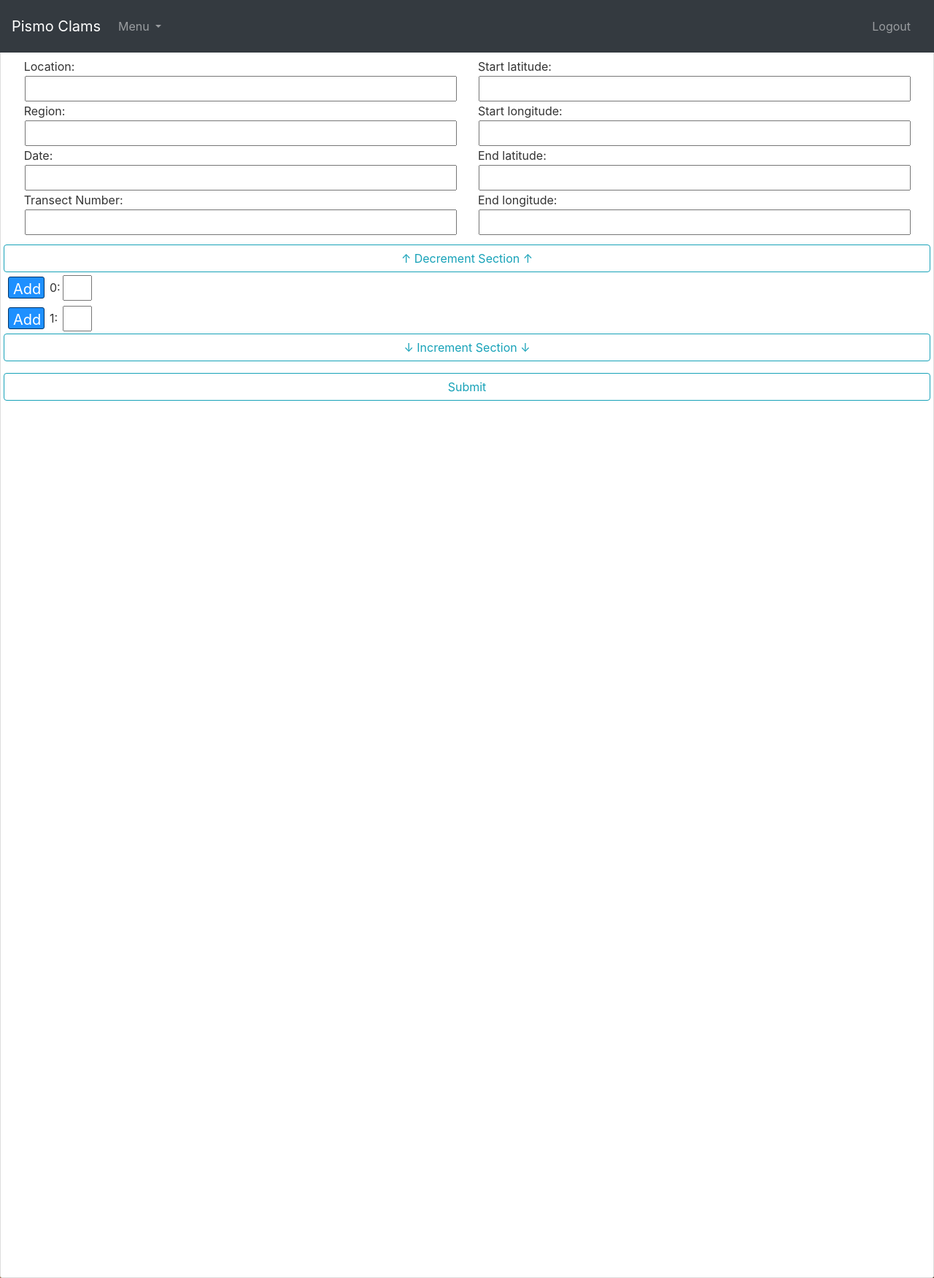
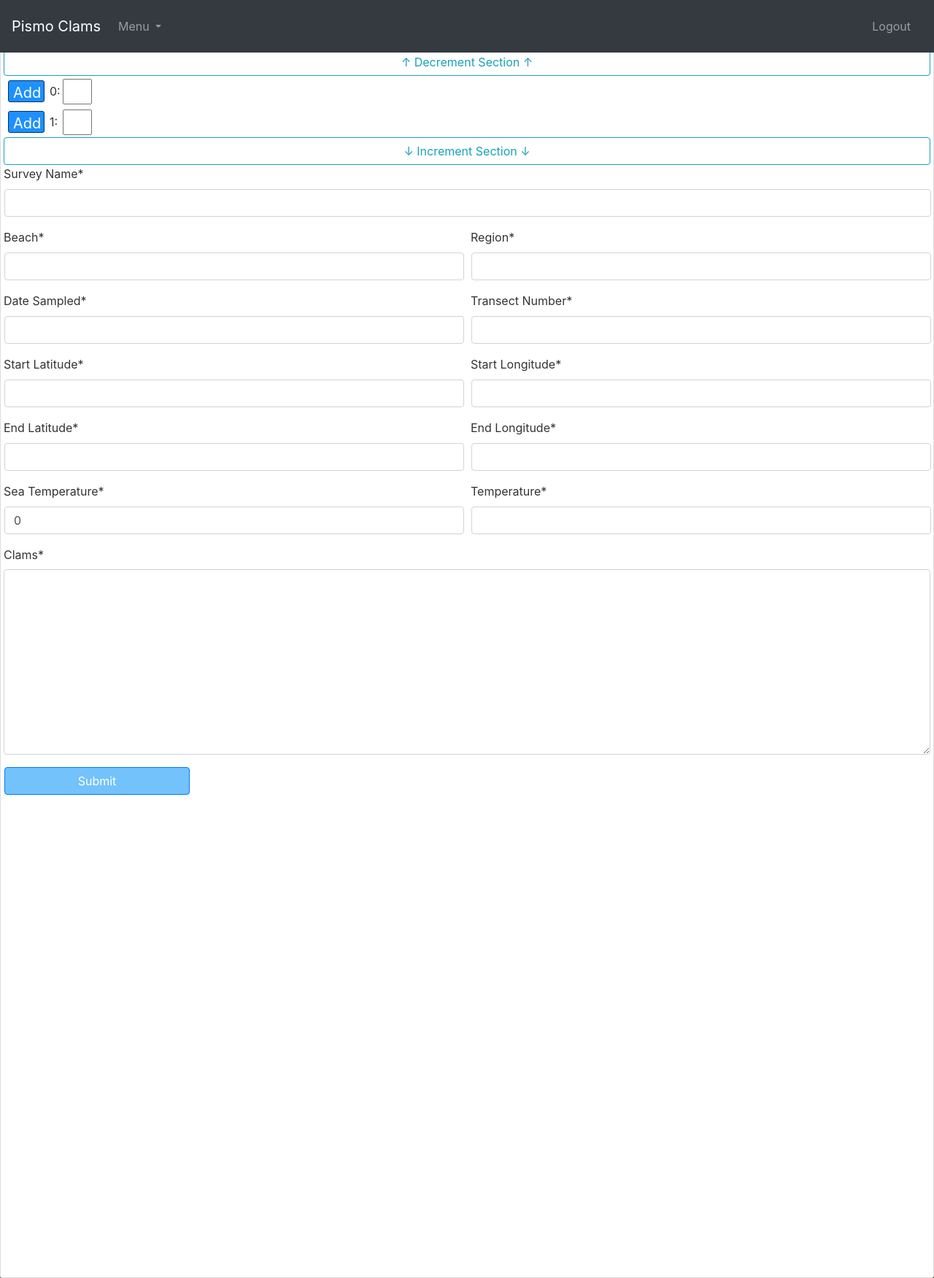
Before and after one commit to Eradbar/PismoClam, a Django app: page /post/new/ in a window 1280 px wide. Shown: the whole page at 73% size. Run offline with Django 3.2, Linux system fonts and the light colour scheme; a user stored in the database is signed in; some libraries are stand-ins or nearby versions.

Commit message:
Add files via upload

```diff
--- a/blog/admin.py
+++ b/blog/admin.py
@@ -1,4 +1,4 @@
 from django.contrib import admin
-from .models import Post
+from .models import Survey
 
-admin.site.register(Post)
+admin.site.register(Survey)
--- /dev/null
+++ b/blog/forms.py
@@ -0,0 +1,54 @@
+from django import forms
+from blog.models import Survey
+from crispy_forms.helper import FormHelper
+from crispy_forms.layout import Layout, Submit, Row, Column
+from lxml import html
+import requests
+from datetime import datetime
+from django.forms.widgets import HiddenInput
+
+class SurveyForm(forms.ModelForm):
+    surveyName = forms.CharField(label='Survey Name')
+    location = forms.CharField(label='Beach')
+    region = forms.CharField()
+    dateSampled = forms.DateField(label='Date Sampled')
+    transNumber = forms.IntegerField(label='Transect Number')
+    startLat = forms.FloatField(label='Start Latitude')
+    startLong = forms.FloatField(label='Start Longitude')
+    endLat = forms.FloatField(label='End Latitude')
+    endLong = forms.FloatField(label='End Longitude')
+    clams = forms.TextInput()
+    waterTemp = forms.CharField(label = "Sea Temperature")
+    airTemp = forms.CharField(label = "Temperature")
+
+    class Meta:
+        model = Survey
+        fields = {'surveyName', 'location', 'region', 'dateSampled', 'transNumber', 'startLat',
+                  'startLong', 'endLat', 'endLong', 'clams', 'waterTemp', 'airTemp'}
+
+    def __init__(self, *args, **kwargs):
+        super().__init__(*args, **kwargs)
+        self.helper = FormHelper()
+        self.helper.layout = Layout(
+            'surveyName',
+            Row(
+                Column('location', css_class='form-group col-md-6 mb-0'),
+                Column('region', css_class='form-group col-md-6 mb-0'),
+                Column('dateSampled', css_class='form-group col-md-6 mb-0'),
+                Column('transNumber', css_class='form-group col-md-6 mb-0'),
+                css_class='form-row'
+            ),
+            Row(
+                Column('startLat', css_class='form-group col-md-6 mb-0'),
+                Column('startLong', css_class='form-group col-md-6 mb-0'),
+                Column('endLat', css_class='form-group col-md-6 mb-0'),
+                Column('endLong', css_class='form-group col-md-6 mb-0'),
+                css_class='form-row'
+            ),
+            Row(
+                Column('waterTemp', css_class='form-group col-md-6 mb-0'),
+                Column('airTemp', css_class='form-group col-md-6 mb-0'),
+            ),
+            'clams',
+            self.helper.add_input(Submit('submit', 'Submit', css_class='submitButton'))
+        )
--- a/blog/static/blog/main.css
+++ b/blog/static/blog/main.css
@@ -30,7 +30,7 @@
 .btn-primary:active,
 .btn-primary:visited,
 .btn-primary:focus {
-	background-color: #000000;
+	background-color: #ffffff;
 }
 
 .site-header .navbar-nav .nav-link.active {
--- a/blog/templates/blog/base.html
+++ b/blog/templates/blog/base.html
@@ -70,7 +70,7 @@
 		                        <a class="dropdown-item" href="{% url 'blog-about' %}">About</a>
 		                        <a class="dropdown-item" href="{% url 'profile' %}">Profile</a>
 					        	{% if user.is_staff %}
-					        		<a class="dropdown-item" href="{% url 'post-create' %}">New Survey</a>
+					        		<a class="dropdown-item" href="{% url 'beach' %}">New Survey</a>
 					          	{% endif %}
 		                    </div>
 		                </li>
@@ -124,12 +124,12 @@
 $(function() {
     $('#addBottomRow').click(function(){
     	maxPlot++;
-        $('tbody').append('<tr><td><button class="append" type="button">Add</button></td><td>' + maxPlot + ':</td><td><input type="number" name="name"></td></tr>');
+        $('tbody').append('<tr><td><button class="append" type="button">Add</button></td><td>' + maxPlot + ':</td><td><input type="number" name="clamSize"></td></tr>');
     });
 
     $('#addTopRow').click(function(){
     	minPlot--;
-        $('tbody').prepend('<tr><td><button class="append" type="button">Add</button></td><td>' + minPlot + ':</td><td><input type="number" name="name"></td></tr>');
+        $('tbody').prepend('<tr><td><button class="append" type="button">Add</button></td><td>' + minPlot + ':</td><td><input type="number" name="clamSize"></td></tr>');
     });
 
     $(document).on('click', '.remove', function() {
@@ -140,30 +140,33 @@
         $(this).parents('tr').append(clamSize);
     });
 
-    $('#getValues').click(function(){
+    $('#submit-id-submit').click(function(){
     	var table = document.getElementById('dataTable');
     	var counter = 0;
     	var values = [];
     	var clams = [];
 
-        var values = [];
+    	var clamString = ""
+
         $('input[name="clamSize"]').each(function(i, elem){
             clams.push($(elem).val());
         });
 
     	for (var r = 0, n = table.rows.length; r < n; r++){
     		values.push(table.rows[r].cells[1].innerHTML)
+    		clamString = clamString + table.rows[r].cells[1].innerHTML
     		for(var c = 0, m = table.rows[r].cells.length - 2; c < m; c++){
         		values.push(clams[counter]);
+        		clamString = clamString + " " + clams[counter]
         		counter++;
     		}
+    		values.push("\n")
+    		clamString = clamString + "\n"
     	}
 
-    	document.getElementById('clamSizeList').value = values;
+    	document.getElementById('id_clams').value = clamString;
 
-    	alert(values);
-
-        //alert(values.join(' '));
+    	//alert(values);
     });
 });
 </script>
--- /dev/null
+++ b/blog/templates/blog/survey_form.html
@@ -0,0 +1,161 @@
+{% extends "blog/base.html" %}
+{% load crispy_forms_tags %}
+{% block content %}
+
+
+	<style>
+        .container {
+            width: 50%;
+            margin: 100px auto;
+        }
+        .submitButton{
+        	width: 20%;
+        	background-color: #73C2FB;
+        }
+        .submitButton:hover{
+        	background-color: #045792;
+        }
+        input {
+            width: 40px;
+            font-size: 18px;
+            margin: 1px;
+            padding: 2px;
+        }
+        .remove {
+            width: 50px;
+            height: 30px;
+            font-size: 20px;
+            background-color: tomato;
+            color: white;
+            border: none;
+            margin: 5px;
+            border-radius: 3px;
+            border: 1px solid #8b0000;
+        }
+        .remove:hover {
+            background-color: #990000;
+        }
+        .append {
+            width: 50px;
+            height: 30px;
+            font-size: 20px;
+            background-color: DodgerBlue;
+            color: white;
+            border: none;
+            margin: 5px;
+            border-radius: 3px;
+            border: 1px solid #003366;
+        }
+        .append:hover {
+            background-color: #003366;
+        }
+
+        button:hover {
+            cursor: pointer;
+        }
+        tr:hover {
+            cursor: move;
+        }
+        .data-content{
+        	position: fixed;
+    		top: 0; right: 0; bottom: 0; left: 0;
+        	overflow-y:auto;
+        	overflow-x:hidden;
+            background-color: White;
+        	border: 1px solid #dddddd;
+  			border-radius: 3px;
+        	padding: 4px;
+        }
+        .mytext {
+		    width: 100%;
+		}
+		.scrolling-wrapper {
+		  overflow-x: scroll;
+		  overflow-y: hidden;
+		  white-space: nowrap;
+
+		  .tableRow {
+		    display: inline-block;
+		  }
+		}
+    </style>
+
+    <div class="data-content">
+        <form method="POST">
+            {% csrf_token %}
+            <fieldset class="form-group">
+                <legend class="border-bottom mb-4">Survey</legend>
+                {% if request.get_full_path == "/post/new/" %}
+		   	      	<button style="width: 100%;" class="btn btn-outline-info" type="button" id="addTopRow">&uarr;  Decrement Section  &uarr;</button>
+			        <div class="scrolling-wrapper">
+				        <table id="dataTable">
+			        		<tbody>
+					            <tr>
+					            	<td id="secID"><button class="append" type="button">Add</button></td>
+					            	<td>0:</td>
+					            	<td><input type="number" name="clamSize"></td>
+					            </tr>
+					            <tr>
+					            	<td id="secID"><button class="append" type="button">Add</button></td>
+					            	<td>1:</td>
+					                <td><input type="number" name="clamSize"></td>
+					            </tr>
+					        </tbody>
+					    </table>
+					 </div>
+					 <button style="width: 100%;" class="btn btn-outline-info" type="button" id="addBottomRow">&darr;  Increment Section  &darr;</button>
+            	 {% endif %}
+    	      	 {% crispy form %}
+            </fieldset>
+		</form>
+    </div>
+
+    <!-- <div class="data-content">
+    	<legend class="border-bottom mb-4">Transect Data Sheet</legend>
+	    <div>
+	    	<form method="POST">
+	    		{% csrf_token %}
+	    		<fieldset class="form-group">
+	    			<div class="row" style="padding:1%;margin:auto;">
+	    				Survey Name:<br><input type="text" name="SurveyName" class="mytext"><br>
+		    			<div class="col-md-6">
+			    			Location:<br><input type="text" name="location" class="mytext"><br>
+					        Region:<br><input type="text" name="Region" class="mytext"><br>
+					        Date:<br><input type="text" name="Date" class="mytext"><br>
+					        Transect Number:<br><input type="text" name="TransectNumber" class="mytext"><br>
+						</div>
+				        <div class="col-md-6">
+					        Start latitude:<br><input type="text" name="Slat" class="mytext"><br>
+				            Start longitude:<br><input type="text" name="Slon" class="mytext"><br>
+			    		    End latitude:<br><input type="text" name="Elat" class="mytext"><br>
+					        End longitude:<br><input type="text" name="Elon" class="mytext"><br>
+				        </div>
+	    			</div>
+		        	<button style="width: 100%;" class="btn btn-outline-info" type="button" id="addTopRow">&uarr;  Decrement Section  &uarr;</button>
+			        <div class="scrolling-wrapper">
+				        <table id="dataTable">
+			        		<tbody>
+					            <tr>
+					            	<td id="secID"><button class="append" type="button">Add</button></td>
+					            	<td>0:</td>
+					            	<td><input type="number" name="clamSize"></td>
+					            </tr>
+					            <tr>
+					            	<td id="secID"><button class="append" type="button">Add</button></td>
+					            	<td>1:</td>
+					                <td><input type="number" name="clamSize"></td>
+					            </tr>
+					        </tbody>
+					    </table>
+					 </div>
+					<button style="width: 100%;" class="btn btn-outline-info" type="button" id="addBottomRow">&darr;  Increment Section  &darr;</button>
+		        </fieldset>
+		        <input type="text" id="clamSizeList" name="clamSizeList" style="display:none">
+			    <div class="form-group">
+			    	<button style="width: 100%;" class="btn btn-outline-info" type="submit" id="getValues">Submit</button>
+	            </div>
+	    	</form>
+		</div>
+    </div>  -->
+
+{% endblock content %}
--- /dev/null
+++ b/blog/transferBeachValue.py
@@ -0,0 +1 @@
+beach = "Pismo Beach"
--- a/blog/urls.py
+++ b/blog/urls.py
@@ -2,19 +2,21 @@
 from .views import (
     PostListView,
     PostDetailView,
-    PostCreateView,
-    PostUpdateView,
+    selectBeach,
     PostDeleteView,
-    DataDownload
+    DataDownload,
+    PackClam
 )
 from . import views
+from blog.views import SurveyView
 
 urlpatterns = [
     path('', PostListView.as_view(), name='blog-home'),
-    path('post/<int:pk>/', PostDetailView.as_view(), name='post-detail'),
-    path('post/new/', PostCreateView.as_view(), name='post-create'),
-    path('post/<int:pk>/update', PostUpdateView.as_view(), name='post-update'),
-    path('post/<int:pk>/delete', PostDeleteView.as_view(), name='post-delete'),
+    path('post/<int:pk>/', PostDetailView.as_view(), name='survey-detail'),
+    path('post/new/', SurveyView.as_view(), name='survey-create'),
+    path('post/selectBeach/', selectBeach.as_view(), name='beach'),
+    path('post/<int:pk>/update', SurveyView.as_view(), name='survey-update'),
+    path('post/<int:pk>/delete', PostDeleteView.as_view(), name='survey-delete'),
     path('about/', views.about, name='blog-about'),
     path('download/', DataDownload, name='blog-download_survey'),
 ]
--- a/blog/views.py
+++ b/blog/views.py
@@ -5,53 +5,197 @@
 from django.views.generic import ListView,DetailView, CreateView, UpdateView, DeleteView
 from .models import Post, Survey
 from django.contrib.auth import login
+from django.views.generic.base import TemplateView
+
+from django.views.generic import TemplateView
+from django.shortcuts import render, redirect
+from blog.forms import SurveyForm
+from django.template.context_processors import request
+from django.forms.formsets import formset_factory
+
+from lxml import html
+import requests
+from datetime import datetime
+
+import blog.transferBeachValue
+from blog import forms
+
+BEACHES = {
+    "Pismo Beach": "pismo",
+    "Morro Bay": "morro",
+    "Cayucos Beach": "cayucos",
+    "Oceano Beach": "oceano",
+    "Coronado Beach": "coronado",
+    "Zuma Beach": "zuma",
+    "Huntington Beach": "huntington",
+    "Imperial Beach": "imperial",
+    "Moonlight Beach": "moonlight",
+    "Silver Strand Beach": "silverStrand",
+    "Santa Monica Beach": "santaMonica",
+    "Avila Beach": "avila",
+    "Point Mugu Beach": "pointMugu",
+}
+
+websiteLibrary = {
+    "pismoST": "http://www.surf-forecast.com/breaks/Pismo-Beach-Pier/seatemp",
+    "pismoTC": "https://www.weatherforyou.com/reports/index.php?config=&forecast=zandh&pands=pismo+beach&Submit=Get+Weather",
+    "morroSeaTemp": "http://www.surf-forecast.com/breaks/Morro-Bay/seatemp",
+    "morroTempCoord":"https://www.weatherforyou.com/reports/index.php?config=&forecast=zandh&pands=Morro+Bay+State+Park&Submit=Get+Weather",
+    "cayucosST": "http://www.surf-forecast.com/breaks/Cayucos-Pier/seatemp",
+    "cayucosTC": "https://www.weatherforyou.com/reports/index.php?config=&forecast=zandh&pands=93430&Submit=Get+Weather",
+    "oceanoST": "http://www.surf-forecast.com/breaks/Oceano/seatemp",
+    "oceanoTC": "https://www.weatherforyou.com/reports/index.php?config=&forecast=zandh&pands=Oceano&Submit=Get+Weather",
+    "coronadoST": "http://www.surf-forecast.com/breaks/Coronado-Beaches/seatemp",
+    "coronadoTC": "https://www.weatherforyou.com/reports/index.php?config=&pass=&dpp=&forecast=zandh&config=&place=coronado&state=ca&country=us",
+    "zumaST": "http://www.surf-forecast.com/breaks/Zuma-Beach/seatemp",
+    "zumaTC": "https://www.weatherforyou.com/reports/index.php?place=zuma+beach&state=ca",
+    "huntingtonST": "http://www.surf-forecast.com/breaks/Huntington-Beach/seatemp",
+    "huntingtonTC": "https://www.weatherforyou.com/reports/index.php?config=&forecast=zandh&pands=Huntington+Beach&Submit=Get+Weather",
+    "imperialST": "http://www.surf-forecast.com/breaks/Imperial-Beach/seatemp",
+    "imperialTC": "https://www.weatherforyou.com/reports/index.php?config=&forecast=zandh&pands=Imperial+Beach&Submit=Get+Weather",
+    "moonlightST": "http://www.surf-forecast.com/breaks/Moonlight-Beach/seatemp",
+    "moonlightTC": "https://www.weatherforyou.com/reports/index.php?config=&forecast=zandh&pands=Moonlight+State+Beach&Submit=Get+Weather",
+    "silverStrandST": "http://www.surf-forecast.com/breaks/Silver-Strand/seatemp",
+    "silverStrandTC": "https://www.weatherforyou.com/reports/index.php?config=&forecast=zandh&pands=92118&Submit=Get+Weather",
+    "santaMonicST": "http://www.surf-forecast.com/breaks/Santa-Monic-Pier/seatemp",
+    "santaMonicaTC": "https://www.weatherforyou.com/reports/index.php?config=&forecast=zandh&pands=Santa+Monica+Pier&Submit=Get+Weather",
+    "avilaST": "https://www.seatemperature.org/north-america/united-states/avila-beach.htm",
+    "avilaTC": "https://www.weatherforyou.com/reports/index.php?config=&forecast=zandh&pands=93424&Submit=Get+Weather",
+    "pointMuguST": "http://www.surf-forecast.com/breaks/Point-Mugu/seatemp",
+    "pointMuguTC": "https://www.weatherforyou.com/reports/index.php?config=&forecast=zandh&pands=Point+Mugu&Submit=Get+Weather"
+}
+
+
 
 def home(request):
     context ={
-        'posts': Post.objects.all()
+        'surveys': Survey.objects.all()
     }
     return render(request, 'blog/home.html', context)
 
+
+class selectBeach(LoginRequiredMixin, TemplateView):
+
+    template_name = 'blog/beach.html'
+
+    def get(self, request):
+        blog.transferBeachValue.beach = request.POST.get('beachValue', "")
+        return render(request, self.template_name)
+
+    def post(self,request):
+        blog.transferBeachValue.beach = request.POST.get('beachValue', "")
+        print("2"+blog.transferBeachValue.beach)
+        return redirect('survey-create')
+
+
 class PostListView(LoginRequiredMixin, ListView):
-    model = Post
+    model = Survey
     template_name = 'blog/home.html'
-    context_object_name = 'posts'
+    context_object_name = 'surveys'
     ordering = ['-date_posted']
 
 class PostDetailView(DetailView):
-    model = Post
+    model = Survey
 
-class PostCreateView(LoginRequiredMixin, CreateView):
-    model = Post
-    fields = ['title', 'content']
-
-    def form_valid(self, form):
-        form.instance.author = self.request.user
-        return super().form_valid(form)
-
-class PostUpdateView(LoginRequiredMixin, UserPassesTestMixin, UpdateView):
-    model = Post
-    fields = ['title', 'content']
-
-    def form_valid(self, form):
-        form.instance.author = self.request.user
-        return super().form_valid(form)
+class PostDeleteView(LoginRequiredMixin, UserPassesTestMixin, DeleteView):
+    model = Survey
+    success_url = '/'
 
     def test_func(self):
-        post = self.get_object()
-        if self.request.user == post.author or self.request.user.is_staff:
+        survey = self.get_object()
+        if self.request.user == survey.author or self.request.user.is_staff:
             return True
         return False
 
-class PostDeleteView(LoginRequiredMixin, UserPassesTestMixin, DeleteView):
-    model = Post
-    success_url = '/'
+class SurveyView(LoginRequiredMixin, TemplateView):
+    template_name = 'blog/survey_form.html'
 
-    def test_func(self):
-        post = self.get_object()
-        if self.request.user == post.author or self.request.user.is_staff:
-            return True
-        return False
+    def get(self, request, **kwargs):
+        form = SurveyForm()
+        item = kwargs.get('pk')
+        beach = blog.transferBeachValue.beach
+
+        try:
+            url = (websiteLibrary[BEACHES[beach] + 'ST'])
+            page = requests.get(url)
+            tree = html.fromstring(page.content)
+            seaTemp = tree.xpath('//span[@class="temp"]/text()')
+            sTemp = (float(seaTemp[0]) * (9/5)) + 32
+            sTemp = str(sTemp) + ' F'
+        except:
+            sTemp = 0;
+
+        try:
+            url = (websiteLibrary[BEACHES[beach] + 'TC'])
+            page = requests.get(url)
+            tree = html.fromstring(page.content)
+            temp = tree.xpath('//span[@class="Temp"]/text()')
+            airTemp = temp[0]
+        except:
+                airTemp = ""
+
+        if(item != None):
+            object = Survey.objects.filter(pk=kwargs.get('pk'))
+            form.fields["surveyName"].initial = Survey.objects.only('surveyName').get(pk=kwargs.get('pk')).surveyName
+            form.fields["location"].initial = Survey.objects.only('location').get(pk=kwargs.get('pk')).location
+            form.fields["region"].initial = Survey.objects.only('region').get(pk=kwargs.get('pk')).region
+            form.fields["dateSampled"].initial = Survey.objects.only('region').get(pk=kwargs.get('pk')).dateSampled
+            form.fields["transNumber"].initial = Survey.objects.only('transNumber').get(pk=kwargs.get('pk')).transNumber
+            form.fields["startLat"].initial = Survey.objects.only('startLat').get(pk=kwargs.get('pk')).startLat
+            form.fields["startLong"].initial = Survey.objects.only('startLong').get(pk=kwargs.get('pk')).startLong
+            form.fields["endLat"].initial = Survey.objects.only('endLat').get(pk=kwargs.get('pk')).endLat
+            form.fields["endLong"].initial = Survey.objects.only('endLong').get(pk=kwargs.get('pk')).endLong
+            form.fields["clams"].initial = Survey.objects.only('clams').get(pk=kwargs.get('pk')).clams
+            form.fields["waterTemp"].initial = Survey.objects.only('waterTemp').get(pk=kwargs.get('pk')).waterTemp
+            form.fields["airTemp"].initial = Survey.objects.only('airTemp').get(pk=kwargs.get('pk')).airTemp
+        else:
+            form.fields["location"].initial = beach
+            form.fields["waterTemp"].initial = sTemp
+            form.fields["airTemp"].initial = airTemp
+            #form.fields["clams"].widget =
+
+        args = {'form': form}
+        return render(request, self.template_name, args)
+
+    def post(self, request, **kwargs):
+        item = kwargs.get('pk')
+
+        if(item == None):
+            form = SurveyForm(request.POST)
+            if form.is_valid():
+                item = form.save(commit=False)
+                item.author = request.user
+                item.save()
+                surveyName = form.cleaned_data['surveyName']
+                location = form.cleaned_data['location']
+                region = form.cleaned_data['region']
+                transNumber = form.cleaned_data['transNumber']
+                startLat = form.cleaned_data['startLat']
+                startLong = form.cleaned_data['startLong']
+                endLat = form.cleaned_data['endLat']
+                endLong = form.cleaned_data['endLong']
+                clams = form.cleaned_data['clams']
+                waterTemp = form.cleaned_data['waterTemp']
+                airTemp = form.cleaned_data['airTemp']
+                return redirect('blog-home')
+        else:
+            form = SurveyForm(request.POST)
+            if form.is_valid():
+                Survey.objects.filter(pk=kwargs.get('pk')).update(surveyName=form.cleaned_data['surveyName'])
+                Survey.objects.filter(pk=kwargs.get('pk')).update(location=form.cleaned_data['location'])
+                Survey.objects.filter(pk=kwargs.get('pk')).update(region=form.cleaned_data['region'])
+                Survey.objects.filter(pk=kwargs.get('pk')).update(transNumber=form.cleaned_data['transNumber'])
+                Survey.objects.filter(pk=kwargs.get('pk')).update(startLat=form.cleaned_data['startLat'])
+                Survey.objects.filter(pk=kwargs.get('pk')).update(startLong=form.cleaned_data['startLong'])
+                Survey.objects.filter(pk=kwargs.get('pk')).update(endLat=form.cleaned_data['endLat'])
+                Survey.objects.filter(pk=kwargs.get('pk')).update(endLong=form.cleaned_data['endLong'])
+                Survey.objects.filter(pk=kwargs.get('pk')).update(clams=form.cleaned_data['clams'])
+                Survey.objects.filter(pk=kwargs.get('pk')).update(waterTemp=form.cleaned_data['waterTemp'])
+                Survey.objects.filter(pk=kwargs.get('pk')).update(airTemp=form.cleaned_data['airTemp'])
+            return redirect('blog-home')
+
+        args = {'form': form}
+        return render(request, self.template_name, args)
 
 def about(request):
     if not request.user.is_authenticated:
@@ -60,19 +204,20 @@
         return render(request, 'blog/about.html', {'title': 'About'})
 
 def PackClam(request):
-    clamInstance = Survey()
-    clamInstance.location = request.POST['location']
-    clamInstance.region = request.POST['Region']
-    clamInstance.transNumber = request.POST['TransectNumber']
-    clamInstance.startLat = request.POST['Slat']
-    clamInstance.startLong = request.POST['Slon']
-    clamInstance.endLat = request.POST['Elat']
-    clamInstance.endLong = request.POST['Elon']
-    clamInstance.clams = request.POST['clamSizeList']
+    SurveyInstance = Survey(request.POST)
+    SurveyInstance.surveyName = request.POST['SurveyName']
+    SurveyInstance.location = request.POST['location']
+    SurveyInstance.region = request.POST['Region']
+    SurveyInstance.transNumber = request.POST['TransectNumber']
+    SurveyInstance.startLat = request.POST['Slat']
+    SurveyInstance.startLong = request.POST['Slon']
+    SurveyInstance.endLat = request.POST['Elat']
+    SurveyInstance.endLong = request.POST['Elon']
+    SurveyInstance.clams = request.POST['clamSizeList']
 
 @permission_required('admin.can_add_log_entry')
 def DataDownload(request):
-    items = Post.objects.all()
+    items = Survey.objects.all()
 
     response = HttpResponse(content_type='text/csv')
     response['Content-Dispostion'] = 'attachment; filename="pismoClamSurvey.csv"'
```
Also changed, not shown: blog/models.py (+7 -2 lines), blog/templates/blog/beach.html (added, +96 -0 lines), blog/templates/blog/home.html (+6 -6 lines), blog/templates/blog/survey_confirm_delete.html (added, +16 -0 lines), blog/templates/blog/survey_detail.html (added, +23 -0 lines), blog/migrations/0004_survey_surveyname.py (added), blog/migrations/0005_survey_beaches.py (added), blog/migrations/0006_auto_20190312_1732.py (added), blog/migrations/0007_auto_20190312_2016.py (added), blog/migrations/0008_remove_survey_beaches.py (added), blog/migrations/0009_auto_20190313_1627.py (added), db.sqlite3.
